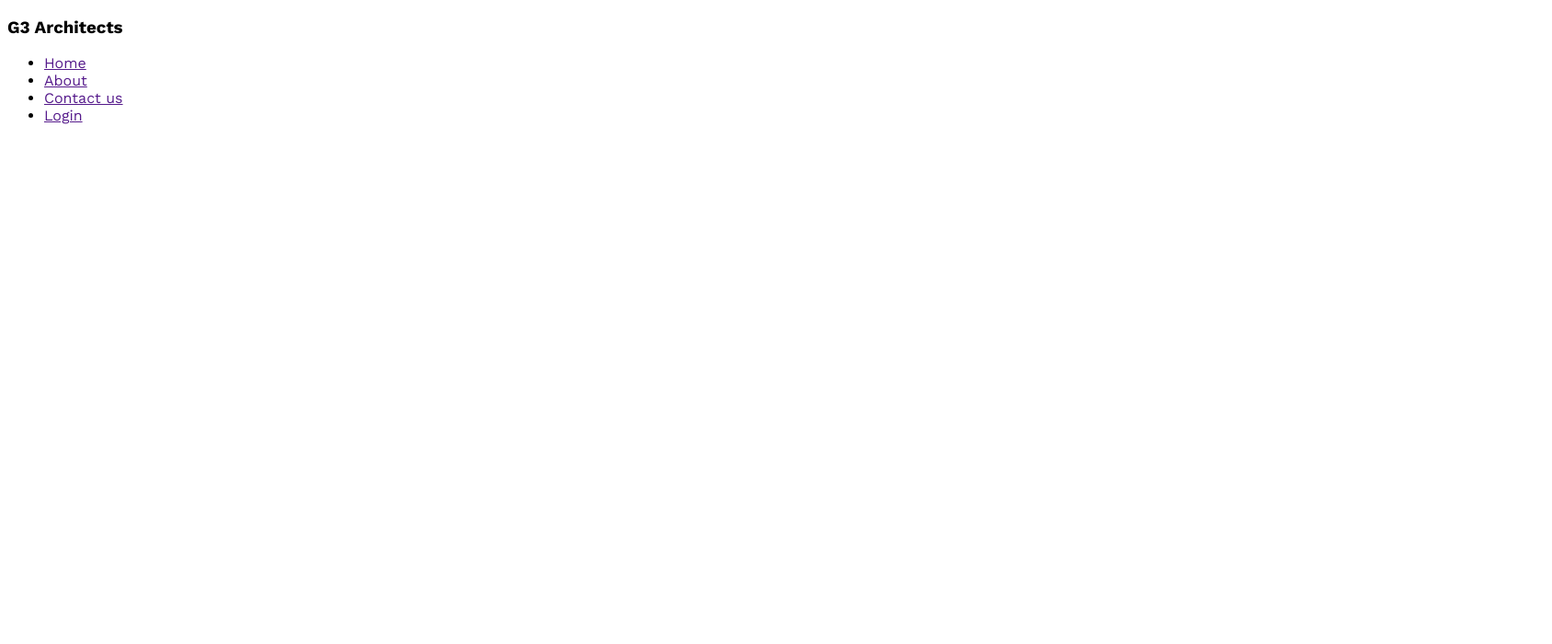
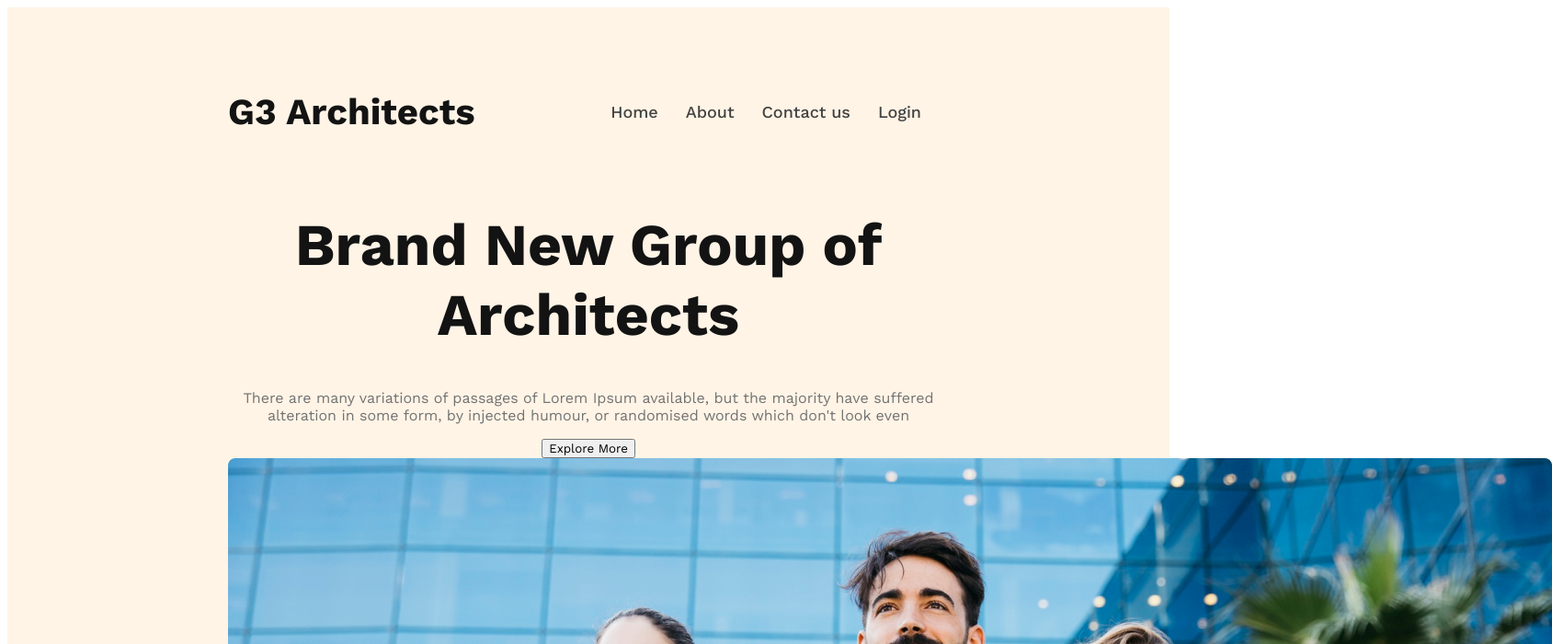
Before and after one commit to khaled0915/g3-architects-website, a plain HTML site: page index.html in a window 1280 px wide. Shown: the top 700 px of the page at 92% size, 1688 px wide, since content can reach past the window. Drawn offline with nearby package versions, Linux system fonts and the light colour scheme.

Commit message:
banner content added

```diff
--- a/index.html
+++ b/index.html
@@ -9,7 +9,7 @@
 <body>
     <header>
         <nav>
-            <h3>G3 Architects</h3>
+            <h3 class="nav-title">G3 Architects</h3>
             <ul>
                 <li><a href="">Home</a></li>
                 <li><a href="">About</a></li>
@@ -17,6 +17,17 @@
                 <li><a href="">Login</a></li>
             </ul>
         </nav>
+        <div class="banner">
+            <div class="banner-content">
+                <h1 class="banner-title">Brand New Group of Architects </h1>
+<p class="banner-description">There are many variations of passages of Lorem Ipsum available, but the majority have suffered alteration in some form, by injected humour, or randomised words which don't look even</p>
+      <button class="btn-primary">
+        Explore More
+      </button>
+            </div>
+
+      <img src="./images/banner.png" alt="">
+        </div>
 
     </header>
     <main>
--- a/styles.css
+++ b/styles.css
@@ -1,6 +1,63 @@
 /* work sans font from google font */
-  @import url('https://fonts.googleapis.com/css2?family=Open+Sans:wght@400;700;800&family=Work+Sans:wght@400;500;600;700&display=swap');
-*{
+ @import url('https://fonts.googleapis.com/css2?family=Open+Sans:wght@400;700;800&family=Work+Sans:wght@400;500;600;700&display=swap');
+/* shared styles */
+ *{
     font-family: 'Open Sans', sans-serif;
 font-family: 'Work Sans', sans-serif;
 }
+
+.btn-primary{
+
+
+}
+
+/* header styles */
+header{
+    background: rgba(255, 144, 14, 0.10);
+    padding: 50px 240px;
+}
+nav{
+    display: flex;
+    justify-content: space-between;
+    align-items: center;
+}
+.nav-title{
+    font-size: 2.5rem;
+    font-weight: 700;
+    color:  #131313;
+
+
+}
+nav>ul{
+    display: flex;
+}
+nav li{
+    list-style: none;
+    margin-right: 30px;
+
+
+font-size: 18px;
+font-weight: 500;
+
+}
+nav li a{
+
+    text-decoration: none;
+    color: #424242;
+}
+
+/* banner-styles */
+.banner-content{
+    max-width: 800px;
+    margin: 0 auto;
+    text-align: center;
+
+}
+.banner-title{
+    font-size: 4rem;
+    font-weight: 700;
+    color:  #131313;
+}
+.banner-description{
+    color: #727272;
+}
```
